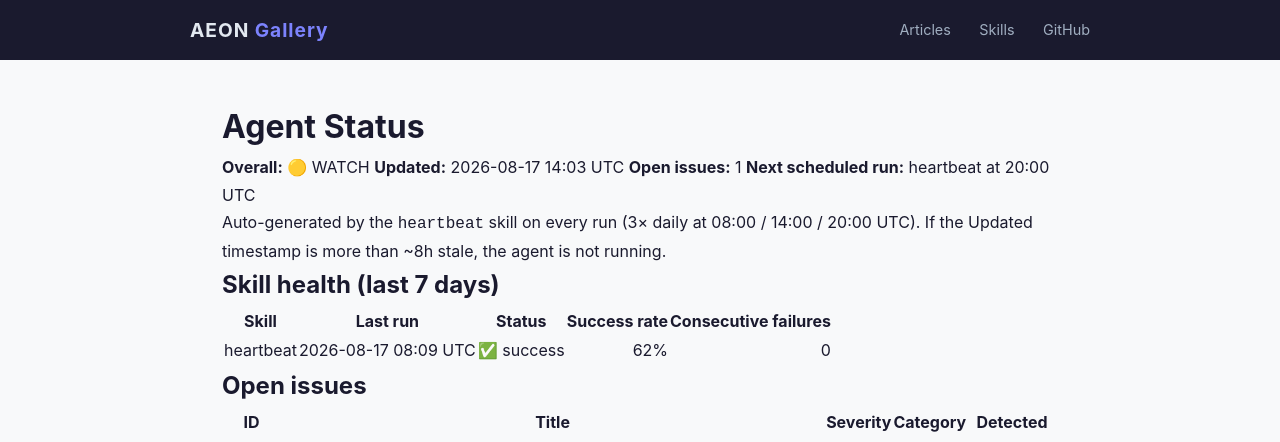
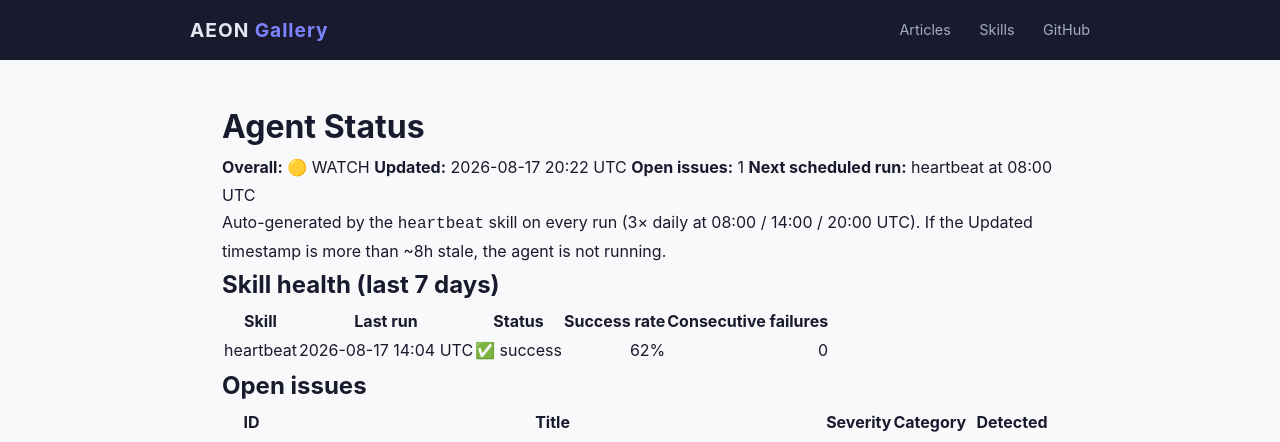
Before and after one commit to RickCrosschain/aeon, a Jekyll site: the page built from docs/status.md, in a window 1280 px wide. Shown: the top 442 px of the page. Built offline with Jekyll 4.4.1, drawn with Linux system fonts in a browser that asks for light colours.

Commit message:
chore(heartbeat): auto-commit 2026-08-17

```diff
--- a/docs/status.md
+++ b/docs/status.md
@@ -7,9 +7,9 @@
 # Agent Status
 
 **Overall:** 🟡 WATCH
-**Updated:** 2026-08-17 14:03 UTC
+**Updated:** 2026-08-17 20:22 UTC
 **Open issues:** 1
-**Next scheduled run:** heartbeat at 20:00 UTC
+**Next scheduled run:** heartbeat at 08:00 UTC
 
 Auto-generated by the `heartbeat` skill on every run (3× daily at 08:00 / 14:00 / 20:00 UTC). If the Updated timestamp is more than ~8h stale, the agent is not running.
 
@@ -17,7 +17,7 @@
 
 | Skill | Last run | Status | Success rate | Consecutive failures |
 |-------|----------|--------|-------------:|---------------------:|
-| heartbeat | 2026-08-17 08:09 UTC | ✅ success | 62% | 0 |
+| heartbeat | 2026-08-17 14:04 UTC | ✅ success | 62% | 0 |
 
 ## Open issues
 
--- a/memory/token-usage.csv
+++ b/memory/token-usage.csv
@@ -166,3 +166,4 @@
 2026-08-16,heartbeat,claude-opus-4-8,2334,3780,366107,55798
 2026-08-17,heartbeat,claude-opus-4-8,2619,4022,421667,56660
 2026-08-17,heartbeat,claude-opus-4-8,2112,3728,296339,54996
+2026-08-17,heartbeat,claude-opus-4-8,2114,4338,351413,56209
```
Also changed, not shown: memory/logs/2026-08-17.md (+11 -0 lines), .outputs/heartbeat.md.
